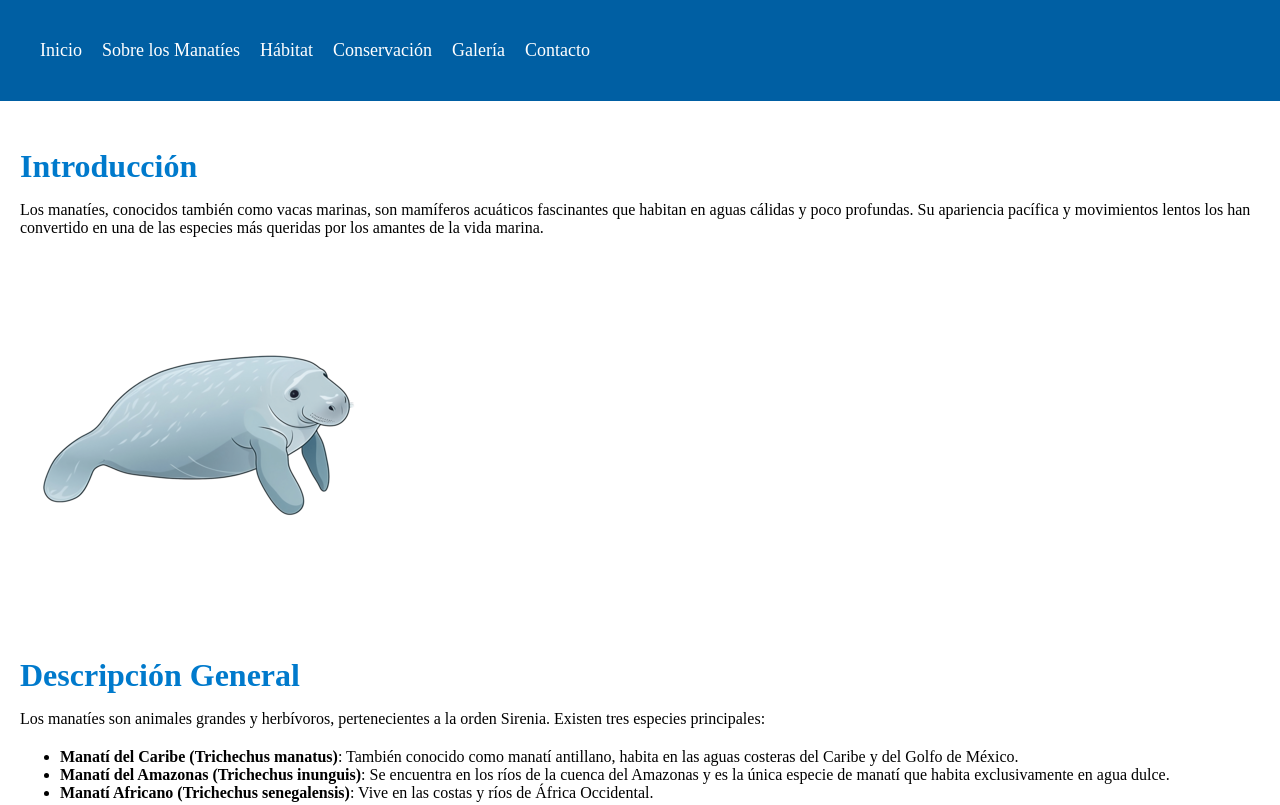
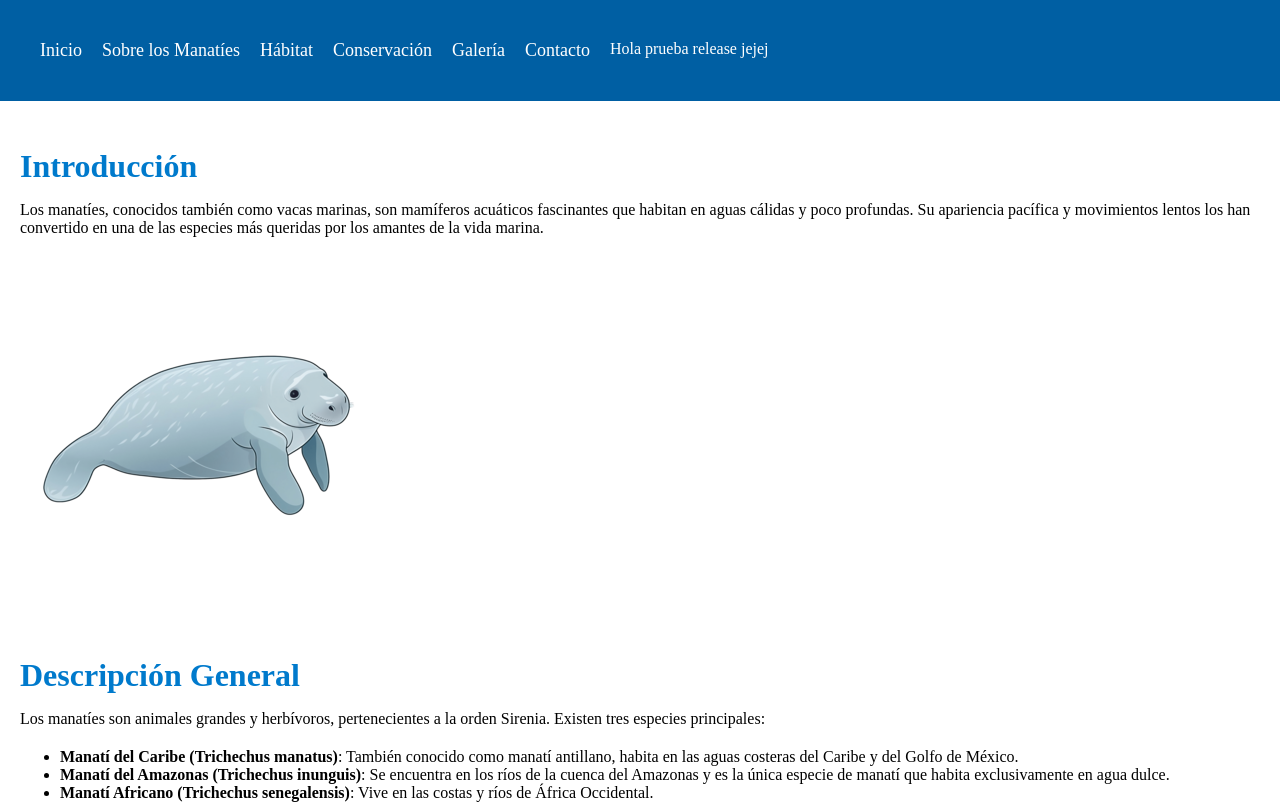
Before and after one commit to Snorlyne/ActividadMajo, a plain HTML site: page index.html in a window 1280 px wide. Shown: the top 805 px of the page. Drawn offline with Linux system fonts and the light colour scheme.

Commit message:
Prueba release v1.2.0

```diff
--- a/index.html
+++ b/index.html
@@ -118,6 +118,9 @@ main {
             <li><a href="#conservation">Conservación</a></li>
             <li><a href="#gallery">Galería</a></li>
             <li><a href="#contact">Contacto</a></li>
+
+
+            <li>Hola prueba release jejej</a></li>
         </ul>
         </nav>
         </div>
```
